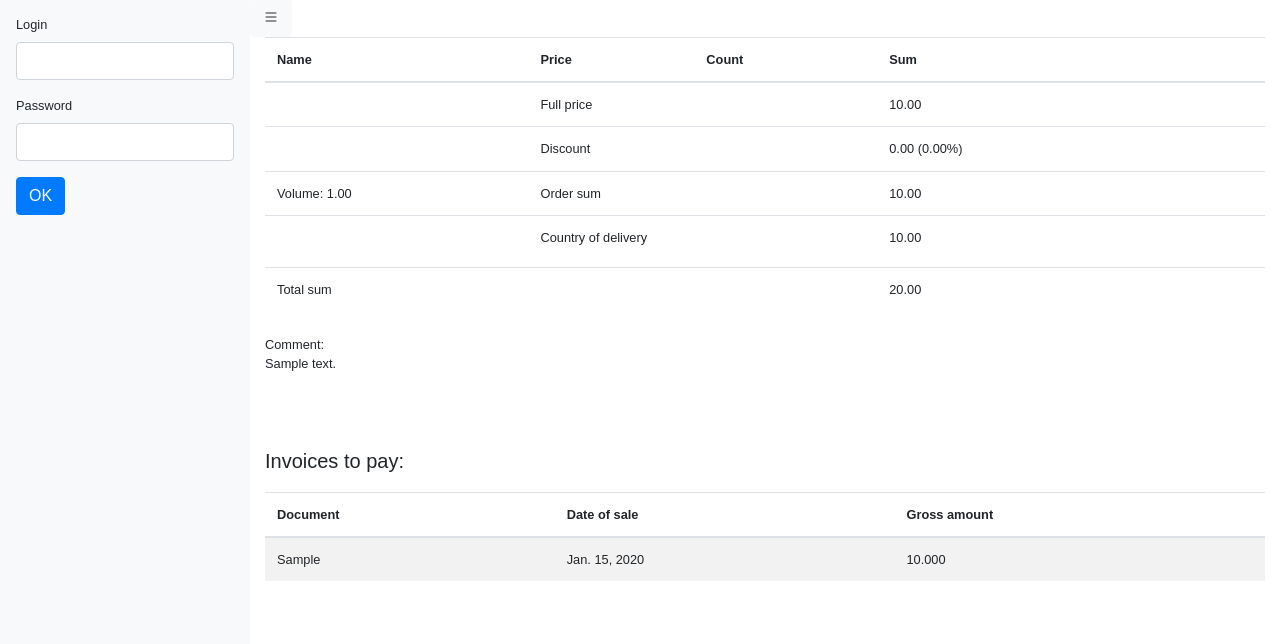
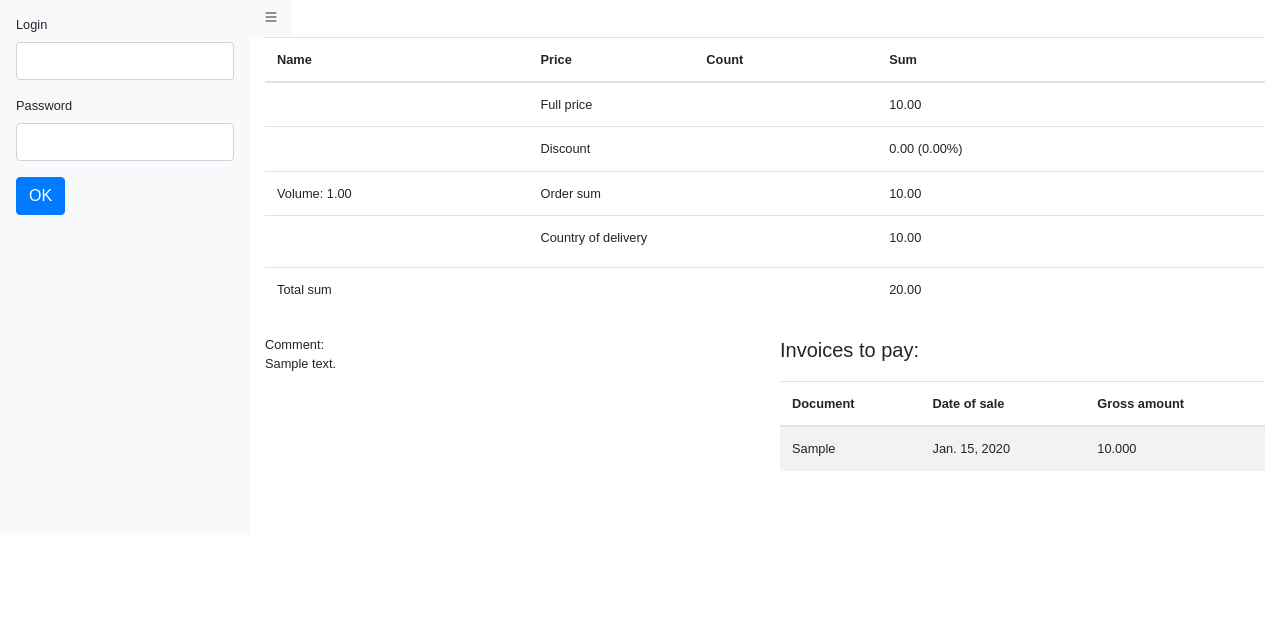
Before and after one commit to vitaly4uk/babytilly2, a Django app: template templates/commercial/editcart.html in a window 1280 px wide. Shown: the part 61-705 px from the top of the page. Run offline with Django 3.2, Linux system fonts and the light colour scheme; tables that the repository leaves empty hold one stand-in row (values such as "Sample post"); the template is opened without the code that fills it: values that come from a table or form of the project are taken from there, most other values are stand-ins (such as "Sample title", 1, 10 or a date in 2020); data that the repository does not hold is empty; parts of the project's set-up code (start-up, migrations or seed data) failed here and were passed over; some libraries are stand-ins or nearby versions.

Commit message:
fix debts table

```diff
--- a/templates/commercial/editcart.html
+++ b/templates/commercial/editcart.html
@@ -80,7 +80,7 @@
         {% endif %}
     </div>
 <div class="row pt-2 pb-5">
-    <div class="col w-75">
+    <div class="col-6 w-75">
         {% trans 'Comment' %}:
         {% if order.is_closed %}
             <p>{{ order.comment }}</p>
@@ -88,11 +88,8 @@
             {{ form.comment }}
         {% endif %}
     </div>
-</div>
-    </form>
-    {% if debts %}
-    <div class="row pt-2 pb-5">
-    <div class="col w-50">
+{% if debts %}
+    <div class="col-6 w-50">
         <p class="lead">Invoices to pay:</p>
         <table class="table table-striped">
             <thead>
@@ -111,6 +108,7 @@
             </tbody>
         </table>
     </div>
-    </div>
     {% endif %}
+</div>
+    </form>
 {% endblock %}
```
